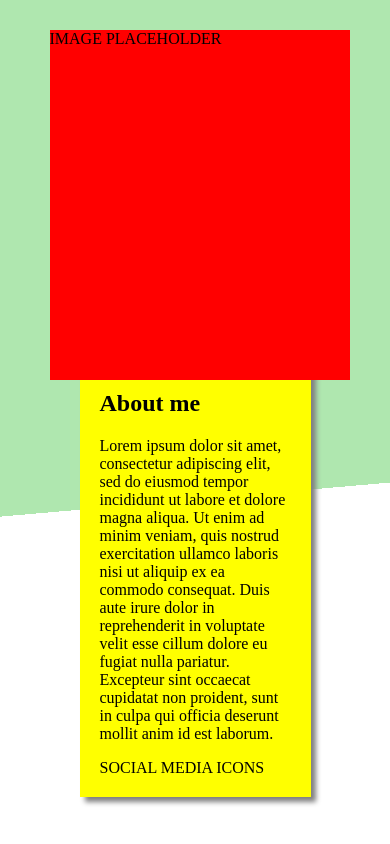
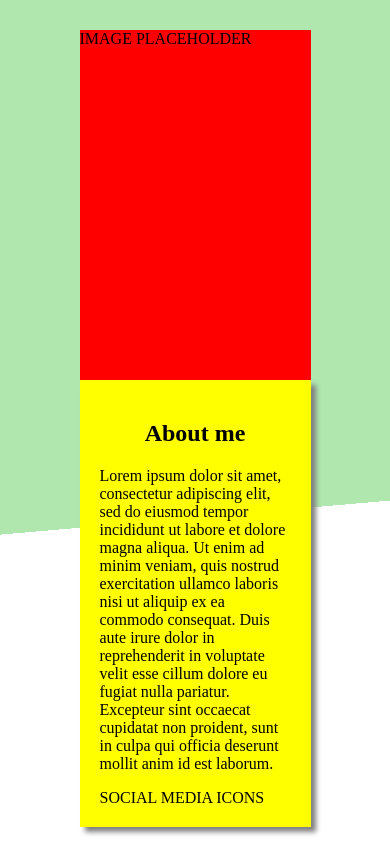
Before and after one commit to indigoBill/homepage, a website built with webpack: page src/index.html in a window 390 px wide. Shown: the top 844 px of the page. Built offline with nearby package versions, Linux system fonts and the light colour scheme.

Commit message:
Make the top section mobile-friendly

```diff
--- a/src/style.css
+++ b/src/style.css
@@ -33,7 +33,6 @@ body {
         rgb(175, 231, 175) 60%,
         white 40%
     );
-    padding-top: 80px;
 }
 
 .contact-me-section {
@@ -74,10 +73,6 @@ body {
 }
 
 
-
-
-
-
 @media (min-width: 1100px) {
     .projects-container {
         grid-template-columns: repeat(3, 1fr);
@@ -85,6 +80,10 @@ body {
 }
 
 @media (max-width: 990px) {
+    .about-me-section {
+        padding-top: 80px;
+    }
+
     .about-me-section > .content-container {
         display: inline;
     }
@@ -101,3 +100,27 @@ body {
         shape-outside: margin-box;
     }
 }
+
+@media (max-width: 670px) {
+    .about-me-section {
+        padding-top: 30px;
+    }
+
+    .about-me-section > .content-container {
+        display: flex;
+        flex-direction: column;
+    }
+
+    .about-me-title {
+        text-align: center;
+    }
+
+    .about-me-image {
+        position: static;
+        margin: 0;
+        width: 100%;
+        min-width: 150px;
+    }
+
+
+}
```
